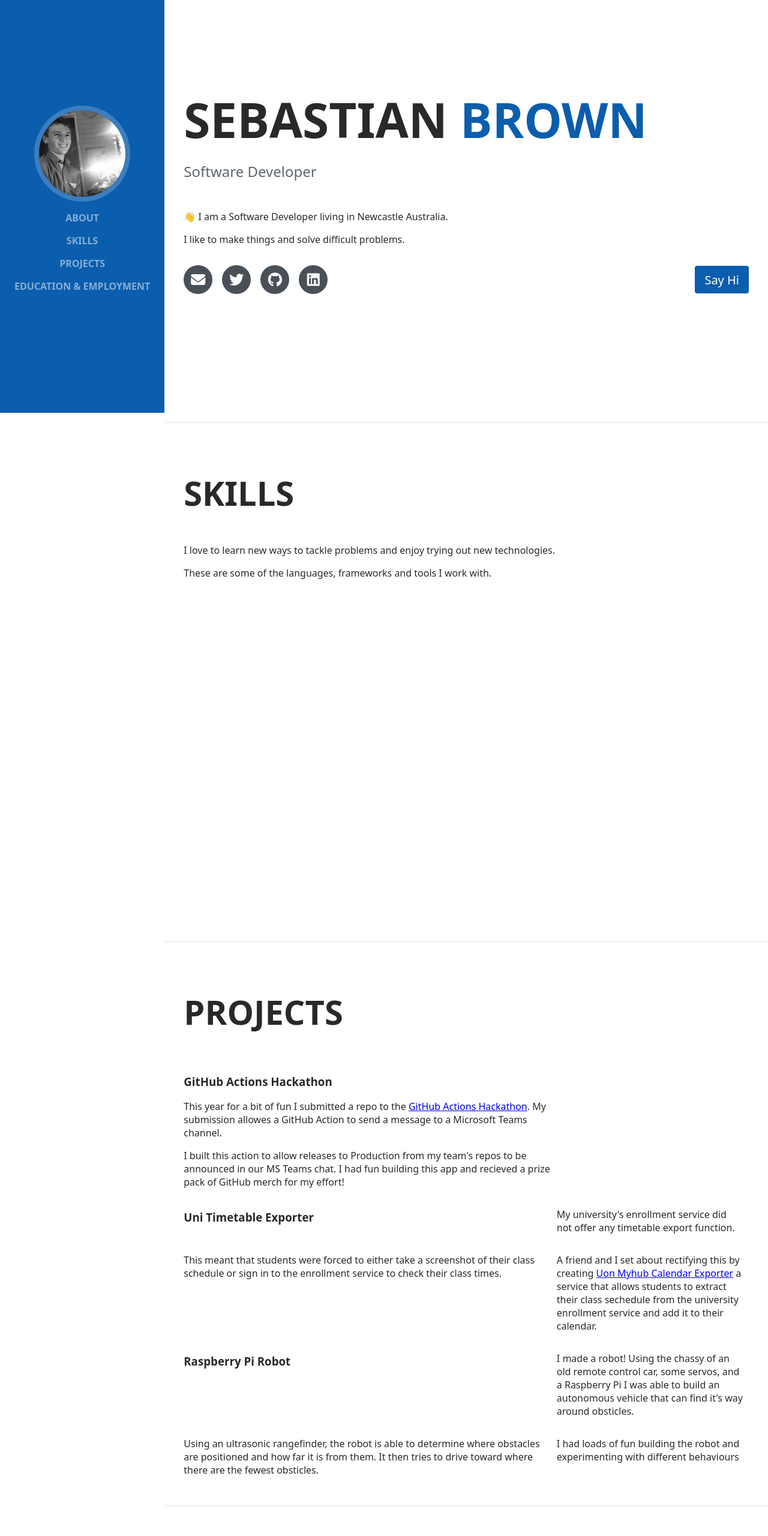
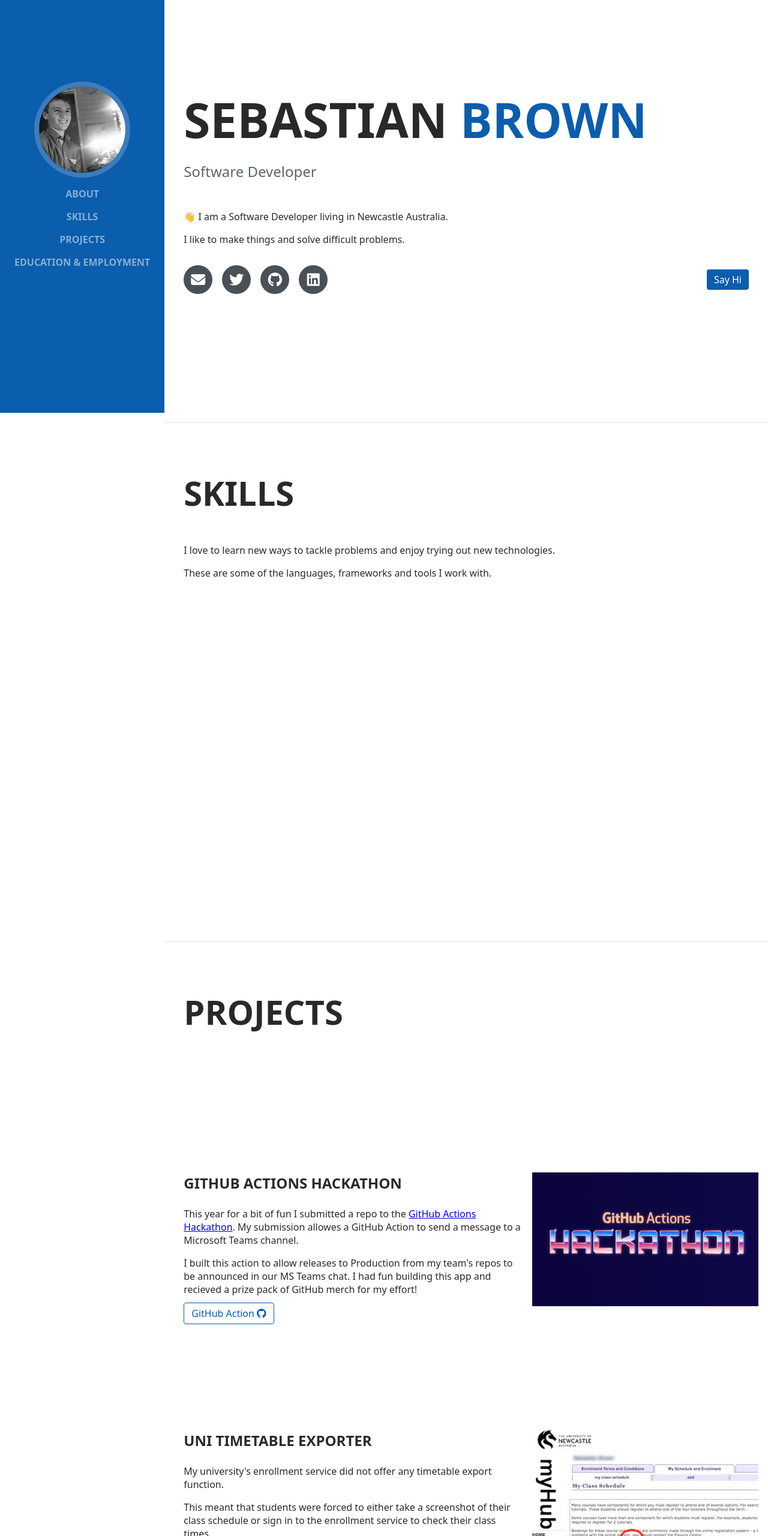
Before and after one commit to sebbeth/sebbeth.github.io, a plain HTML site: page index.html in a window 1280 px wide. Shown: the part 160-2720 px from the top of the page at 60% size. Drawn offline with Linux system fonts and the light colour scheme.

Commit message:
projects

```diff
--- a/index.css
+++ b/index.css
@@ -38,6 +38,11 @@ h2 {
     text-transform: uppercase;
 }
 
+h3 {
+    font-size: 1.5rem;
+    text-transform: uppercase;
+}
+
 sub {
     font-size: 1.5rem;
     color: var(--grey-1);
@@ -71,12 +76,18 @@ sub {
     width: 9rem;
     border: 0.5rem solid #ffffff33;
     border-radius: 50%;
-    margin-top: calc(var(--top-offset) + 2.5rem);
+    margin-top: calc(var(--top-offset) + 0rem);
     /* width: 80%; */
 }
 
 #sidebar > a:hover {
     color: var(--light-text-color)
+}
+
+@media screen and (max-width: 750px) {
+    #sidebar {
+        display: none;
+    }
 }
 
 
@@ -137,23 +148,33 @@ section {
 
 .button {
     border-radius: 4px;
-    padding: 0.6rem 1rem;
     text-align: center;
-    font-size: 1.25rem;
-    /* height: 1.5rem; */
+    padding: 0.375rem 0.75rem;
+    font-size: 1rem;
     text-decoration: none;
     white-space: nowrap;
     vertical-align: middle;
     cursor: pointer;
+    transition: ease-in-out 0.15s;
 }
 
-.button.primary {
+.button.filled {
     background-color: var(--primary-color);
     color: var(--light-text-color);
 }
 
-.button.primary:hover {
+.button.filled:hover {
     background-color: var(--primary-color-1);
+}
+
+.button.outline {
+    border: 1px solid var(--primary-color);
+    color: var(--primary-color);
+}
+
+.button.outline:hover {
+    background-color: var(--primary-color-1);
+    color: var(--light-text-color);
 }
 
 .circle-button {
@@ -173,7 +194,32 @@ section {
 
 /* Project */
 
+#projects {
+    display: grid;
+    gap: 10rem;
+}
+
 #projects > .project {
     display: grid;
-    grid-template-columns: 66% 33%;
+    align-items: center;
 }
+
+@media screen and (min-width: 900px) {
+    #projects > .project {
+        grid-template-columns: 60% 40%;
+        grid-template-rows: auto;
+        gap: 1rem;
+    }
+}
+
+@media screen and (max-width: 900px) {
+    #projects > .project {
+        grid-template-columns: 100%;
+        grid-template-rows: auto auto;
+        gap: 2rem;
+    }
+}
+
+#projects > .project > img {
+    width: 100%;
+}
--- a/index.html
+++ b/index.html
@@ -1,20 +1,20 @@
 <!DOCTYPE html>
 <html lang="en">
   <head>
-    <meta charset="UTF-8">
-    <meta http-equiv="X-UA-Compatible" content="IE=edge">
-    <meta name="viewport" content="width=device-width, initial-scale=1.0">
+    <meta charset="UTF-8" />
+    <meta http-equiv="X-UA-Compatible" content="IE=edge" />
+    <meta name="viewport" content="width=device-width, initial-scale=1.0" />
     <!-- <script src="https://kit.fontawesome.com/da8aee9b80.js" crossorigin="anonymous"></script> -->
     <!-- <link href="https://cdn.jsdelivr.net/npm/bootstrap@5.2.2/dist/css/bootstrap.min.css" rel="stylesheet" integrity="sha384-Zenh87qX5JnK2Jl0vWa8Ck2rdkQ2Bzep5IDxbcnCeuOxjzrPF/et3URy9Bv1WTRi" crossorigin="anonymous"> -->
-    <link href="assets/fontawesome/css/fontawesome.css" rel="stylesheet">
-    <link href="assets/fontawesome/css/brands.css" rel="stylesheet">
-    <link href="assets/fontawesome/css/solid.css" rel="stylesheet">
-    <link rel="stylesheet" href="index.css">
+    <link href="assets/fontawesome/css/fontawesome.css" rel="stylesheet" />
+    <link href="assets/fontawesome/css/brands.css" rel="stylesheet" />
+    <link href="assets/fontawesome/css/solid.css" rel="stylesheet" />
+    <link rel="stylesheet" href="index.css" />
     <title>Sebastian Brown</title>
   </head>
   <body>
     <div id="sidebar">
-            <img src="./assets/me_cake.JPG"></img>
+      <img src="./assets/me_cake.JPG" />
       <a id="#about" href="#about">About</a>
       <a id="#skills" href="#skills">Skills</a>
       <a id="#projects" href="#projects">Projects</a>
@@ -22,7 +22,7 @@
     </div>
     <div id="content">
       <section id="about">
-            <h1> Sebastian <span id="surname">Brown</span></h1>
+        <h1>Sebastian <span id="surname">Brown</span></h1>
         <sub>Software Developer</sub>
         <div id="tagline">
           <p>👋 I am a Software Developer living in Newcastle Australia.</p>
@@ -30,41 +30,99 @@
         </div>
         <div id="links">
           <div>
-                    <a href="mailto:me@sebbrown.net"  class="circle-button"><i class="fa-solid fa-envelope"></i></a>
-                    <a href="https://twitter.com/Camper2025"  class="circle-button"><i class="fa-brands fa-twitter"></i></a>
-                    <a href="https://github.com/sebbeth"  class="circle-button"><i class="fa-brands fa-github"></i></a>
-                    <a href="https://www.linkedin.com/in/sebastian-brown-8a9ab2184/"  class="circle-button"><i class="fa-brands fa-linkedin"></i></a>
+            <a href="mailto:me@sebbrown.net" class="circle-button"
+              ><i class="fa-solid fa-envelope"></i
+            ></a>
+            <a href="https://twitter.com/Camper2025" class="circle-button"
+              ><i class="fa-brands fa-twitter"></i
+            ></a>
+            <a href="https://github.com/sebbeth" class="circle-button"
+              ><i class="fa-brands fa-github"></i
+            ></a>
+            <a
+              href="https://www.linkedin.com/in/sebastian-brown-8a9ab2184/"
+              class="circle-button"
+              ><i class="fa-brands fa-linkedin"></i
+            ></a>
           </div>
-                <a href="mailto:me@sebbrown.net"  class="button primary">Say Hi</a>
+          <a href="mailto:me@sebbrown.net" class="button filled">Say Hi</a>
         </div>
       </section>
       <section id="skills">
         <h2>Skills</h2>
-            <p>I love to learn new ways to tackle problems and enjoy trying out new technologies.</p>
-            <p>These are some of the languages, frameworks and tools I work with.</p>
+        <p>
+          I love to learn new ways to tackle problems and enjoy trying out new
+          technologies.
+        </p>
+        <p>
+          These are some of the languages, frameworks and tools I work with.
+        </p>
       </section>
       <section id="projects">
         <h2>Projects</h2>
         <div class="project">
-                <div>
-
+          <div style="height: fit-content">
             <h3>GitHub Actions Hackathon</h3>
-                    <p>This year for a bit of fun I submitted a repo to the <a href="https://githubhackathon.com/">GitHub Actions Hackathon</a>. My submission allowes a GitHub Action to send a message to a Microsoft Teams channel.</p>
-                    <p>I built this action to allow releases to Production from my team's repos to be announced in our MS Teams chat. I had fun building this app and recieved a prize pack of GitHub merch for my effort!</p>
+            <p>
+              This year for a bit of fun I submitted a repo to the
+              <a href="https://githubhackathon.com/">GitHub Actions Hackathon</a
+              >. My submission allowes a GitHub Action to send a message to a
+              Microsoft Teams channel.
+            </p>
+            <p>
+              I built this action to allow releases to Production from my team's
+              repos to be announced in our MS Teams chat. I had fun building
+              this app and recieved a prize pack of GitHub merch for my effort!
+            </p>
+            <a href="https://github.com/sebbeth/msteams-action" class="button outline">GitHub Action <i class="fa-brands fa-github"></i></a>
           </div>
-                <!-- <img src="assets/hackathon.png"> -->
+            <img src="assets/hackathon.png">
         </div>
         <div class="project">
+          <div>
             <h3>Uni Timetable Exporter</h3>
-                <p>My university's enrollment service did not offer any timetable export function.</p>
-                <p>This meant that students were forced to either take a screenshot of their class schedule or sign in to the enrollment service to check their class times.</p>
-                <p>A friend and I set about rectifying this by creating <a href="https://uon-myhub-calendar-exporter.herokuapp.com/">Uon Myhub Calendar Exporter</a> a service that allows students to extract their class sechedule from the university enrollment service and add it to their calendar.</p>
+            <p>
+              My university's enrollment service did not offer any timetable
+              export function.
+            </p>
+            <p>
+              This meant that students were forced to either take a screenshot
+              of their class schedule or sign in to the enrollment service to
+              check their class times.
+            </p>
+            <p>
+              A friend and I set about rectifying this by creating
+              <a href="https://uon-myhub-calendar-exporter.herokuapp.com/"
+                >Uon Myhub Calendar Exporter</a
+              >
+              a service that allows students to extract their class sechedule
+              from the university enrollment service and add it to their
+              calendar.
+            </p>
+            <a href="https://uon-myhub-calendar-exporter.herokuapp.com/" class="button outline">Website</a>
+          </div>
+          <img src="assets/exporter.jpg">
         </div>
         <div class="project">
+          <div>
             <h3>Raspberry Pi Robot</h3>
-                <p>I made a robot! Using the chassy of an old remote control car, some servos, and a Raspberry Pi I was able to build an autonomous vehicle that can find it's way around obsticles.</p>
-                <p>Using an ultrasonic rangefinder, the robot is able to determine where obstacles are positioned and how far it is from them. It then tries to drive toward where there are the fewest obsticles.</p>
-                <p>I had loads of fun building the robot and experimenting with different behaviours</p>
+            <p>
+              I made a robot! Using the chassy of an old remote control car,
+              some servos, and a Raspberry Pi I was able to build an autonomous
+              vehicle that can find it's way around obsticles.
+            </p>
+            <p>
+              Using an ultrasonic rangefinder, the robot is able to determine
+              where obstacles are positioned and how far it is from them. It
+              then tries to drive toward where there are the fewest obsticles.
+            </p>
+            <p>
+              I had loads of fun building the robot and experimenting with
+              different behaviours
+            </p>
+            <a href="https://github.com/sebbeth/SB_RasPiRobotics" class="button outline">GitHub Repo <i class="fa-brands fa-github"></i></a>
+          </div>
+          <img src="assets/robot.png">
         </div>
       </section>
       <section id="education">
--- a/index.js
+++ b/index.js
@@ -1,16 +1,24 @@
+let currentItem = "about";
 
+function onScrolledAway()
+
+function createObserver(querySelector) {
   // Based on: https://css-tricks.com/styling-based-on-scroll-position/
   if (
     "IntersectionObserver" in window &&
     "IntersectionObserverEntry" in window &&
     "intersectionRatio" in window.IntersectionObserverEntry.prototype
   ) {
-  let observer = new IntersectionObserver(entries => {
+    let observer = new IntersectionObserver((entries) => {
       if (entries[0].boundingClientRect.y < 0) {
-        console.log("not at top")
+        console.log("not at top", querySelector);
       } else {
-      console.log("at top")
+        console.log("at top", querySelector);
       }
     });
-  observer.observe(document.querySelector("#top-of-site-pixel-anchor"));
+    observer.observe(document.querySelector(querySelector));
   }
+}
+
+createObserver("#about");
+createObserver("#skills");
--- /dev/null
+++ b/robots.txt
@@ -0,0 +1,2 @@
+User-agent: *
+Disallow:
```
Also changed, not shown: favicon.png (added). Lines whose indentation alone changed are shown as unchanged.
